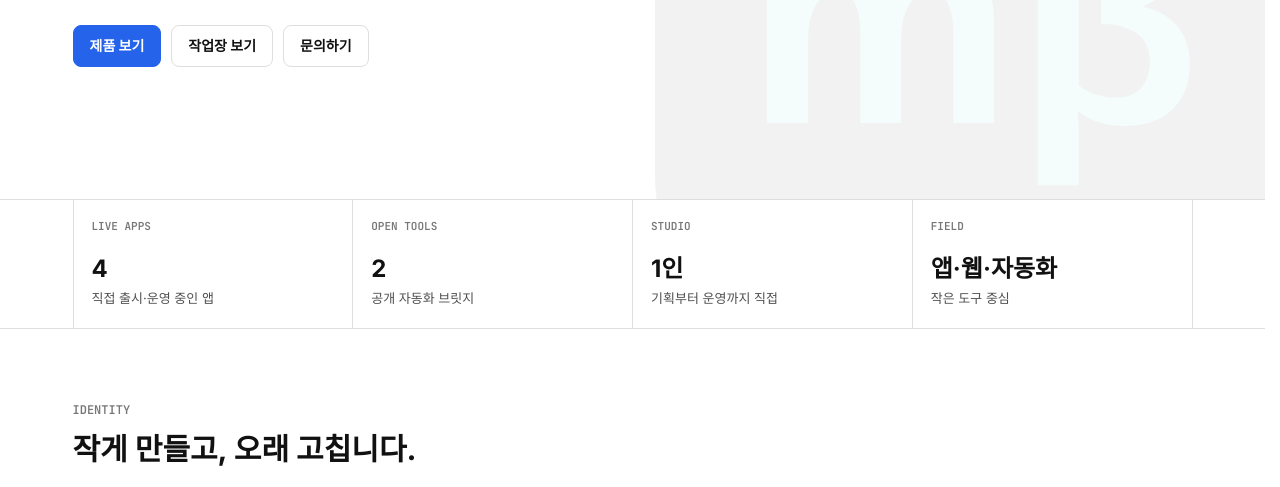
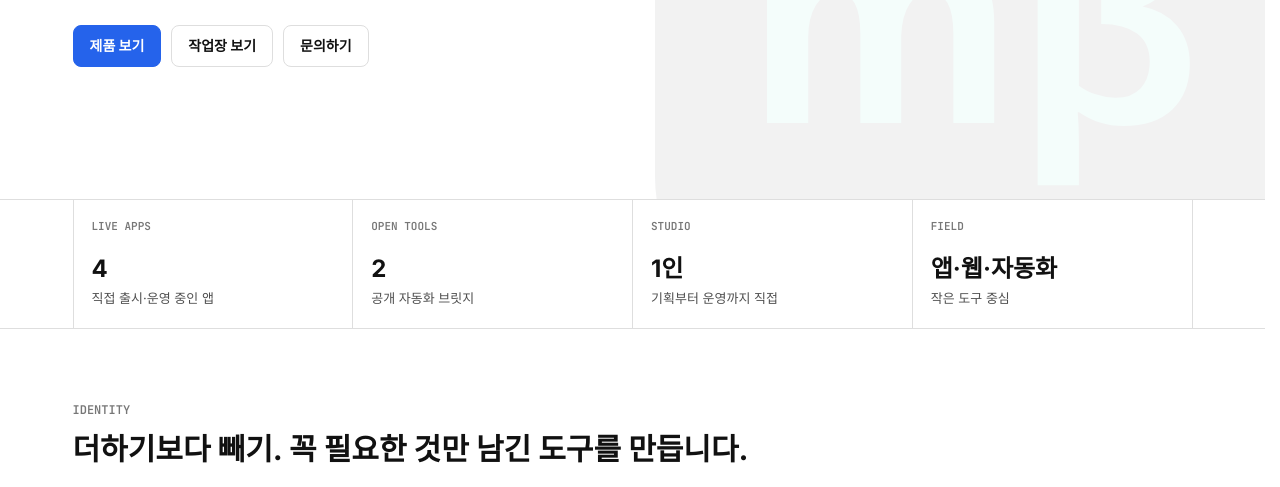
Before and after one commit to ssamssae/kangdaejong-com, an Astro site: page / in a window 1280 px wide. Shown: the part 441-928 px from the top of the page. Built offline with nearby package versions, Linux system fonts and the light colour scheme; Astro itself is replaced by a stand-in of ours; a web font is replaced by a local one.

Commit message:
Update landing brand statement (#15)
T-260707-13

```diff
--- a/src/pages/index.astro
+++ b/src/pages/index.astro
@@ -146,7 +146,7 @@ const links = [
       <section class="statement-section" aria-labelledby="statement-title">
         <div class="section-head">
           <p class="eyebrow">IDENTITY</p>
-          <h2 id="statement-title">작게 만들고, 오래 고칩니다.</h2>
+          <h2 id="statement-title">더하기보다 빼기. 꼭 필요한 것만 남긴 도구를 만듭니다.</h2>
         </div>
         <p>{intro}</p>
       </section>
```
